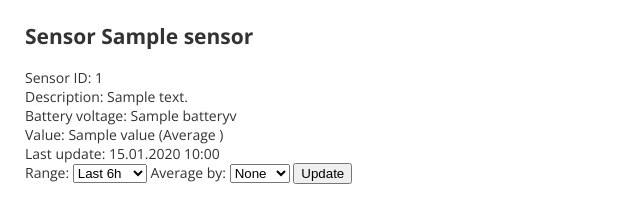
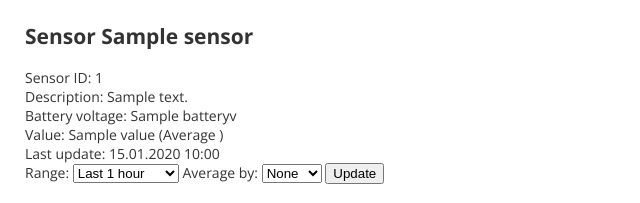
Before and after one commit to pbaja/SensorsHub, a Python web app: template templates/home.html in a window 1280 px wide. Shown: the part 48-251 px from the top of the page, without its empty margins (0-640 px from the left). Run offline with Jinja, Linux system fonts and the light colour scheme; the template is opened without the code that fills it: most values are stand-ins (such as "Sample title", 1, 10 or a date in 2020); some libraries are stand-ins or nearby versions.

Commit message:
Added readme and more graph filtering options.

```diff
--- a/templates/home.html
+++ b/templates/home.html
@@ -59,15 +59,20 @@
             Range:
             <select name="range_{{sensor.sid}}">
                 {% set range = settings[sensor.sid]["range"] %}
-                <option value="6" {% if range == "6" %}selected{% endif %}>Last 6h</option>
-                <option value="24" {% if range == "24" %}selected{% endif %}>Last 24h</option>
-                <option value="168" {% if range == "168" %}selected{% endif %}>Last 7d</option>
-                <option value="744" {% if range == "744" %}selected{% endif %}>Last 31d</option>
+                <option value="1" {% if range == "1" %}selected{% endif %}>Last 1 hour</option>
+                <option value="3" {% if range == "3" %}selected{% endif %}>Last 3 hours</option>
+                <option value="6" {% if range == "6" %}selected{% endif %}>Last 6 hours</option>
+                <option value="24" {% if range == "24" %}selected{% endif %}>Last 24 hours</option>
+                <option value="168" {% if range == "168" %}selected{% endif %}>Last 7 days</option>
+                <option value="744" {% if range == "744" %}selected{% endif %}>Last 31 days</option>
+                <option value="2232" {% if range == "2232" %}selected{% endif %}>Last 3 months</option>
+                <option value="8760" {% if range == "8760" %}selected{% endif %}>Last year</option>
+                <option value="-" {% if range == "-" %}selected{% endif %}>All</option>
             </select>
             Average by:
             <select name="group_{{sensor.sid}}">
                 {% set group = settings[sensor.sid]["group"] %}
-                <option value="-">None</option>
+                <option value="-" {% if group == "-" %}selected{% endif %}>None</option>
                 <option value="H" {% if group == "H" %}selected{% endif %}>Hour</option>
                 <option value="d" {% if group == "d" %}selected{% endif %}>Day</option>
                 <option value="m" {% if group == "m" %}selected{% endif %}>Month</option>
```
Also changed, not shown: run.py (+5 -3 lines), readme.md (added).
